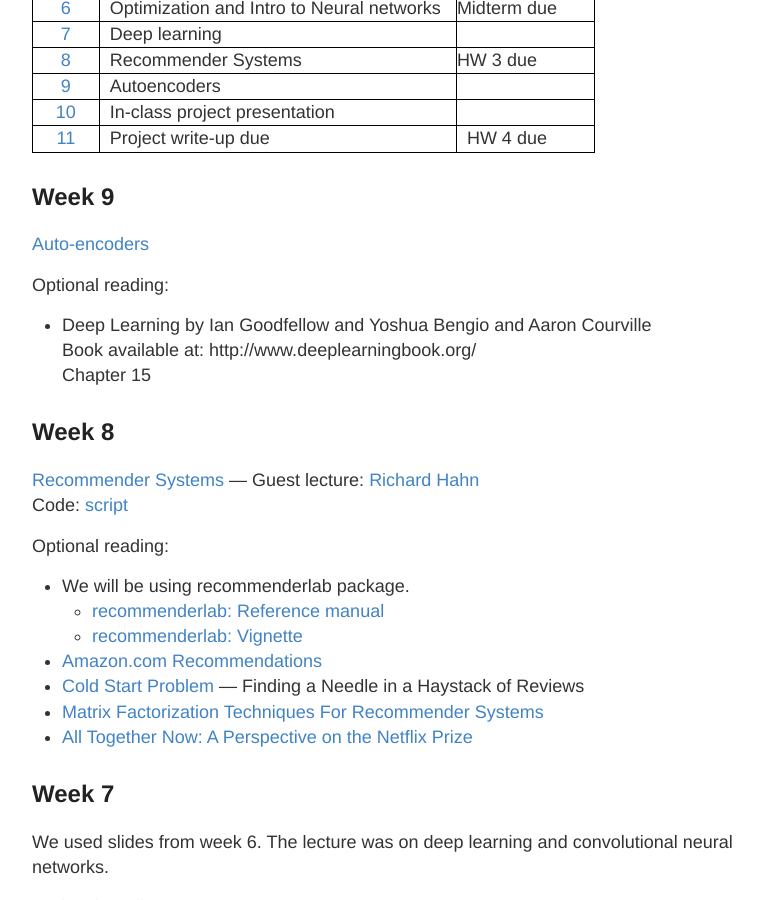
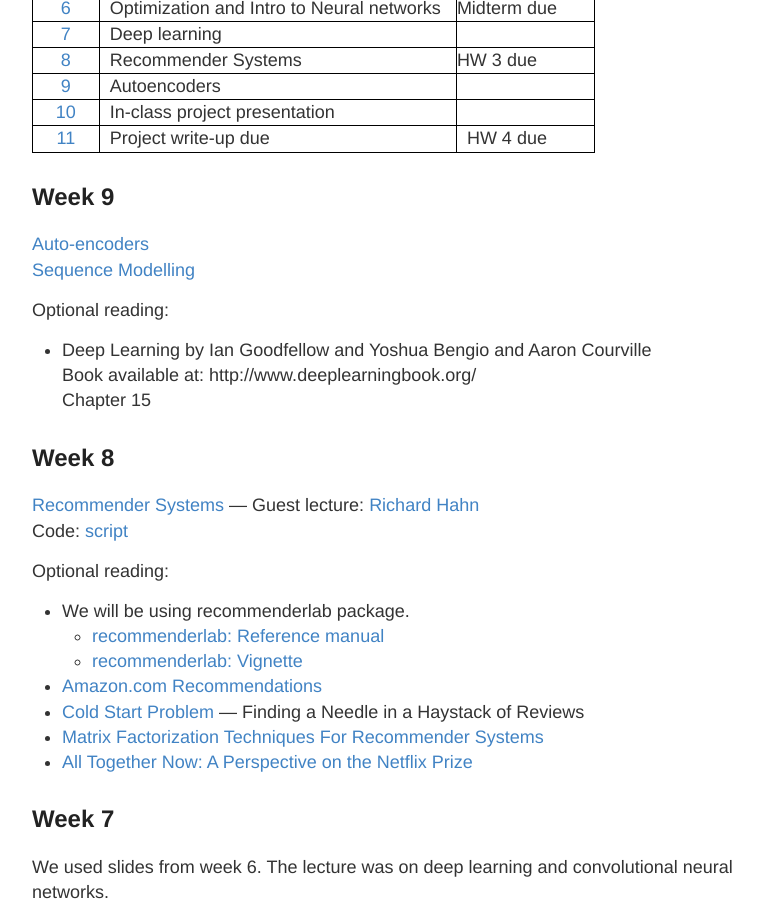
Before and after one commit to ChicagoBoothML/ML2016, a Jekyll site: the page built from lectures.md, in a window 1280 px wide and 900 px high, scrolled down 440 px. Shown: the whole window, without its empty margins (248-1011 px from the left). Built offline with Jekyll 4.4.1, drawn with Linux system fonts in a browser that asks for light colours.

Commit message:
Update lectures.md

```diff
--- a/lectures.md
+++ b/lectures.md
@@ -22,7 +22,8 @@ permalink: /lectures/
 
 ## Week 9
 
-[Auto-encoders](https://piazza.com/class_profile/get_resource/ixiudyq1m7bj0/iz9e9iocmhrgr)
+[Auto-encoders](https://piazza.com/class_profile/get_resource/ixiudyq1m7bj0/iztkc1bqalc13h)
+[Sequence Modelling](https://piazza.com/class_profile/get_resource/ixiudyq1m7bj0/iztkccl1yt3534)
 
 Optional reading:
 
```
